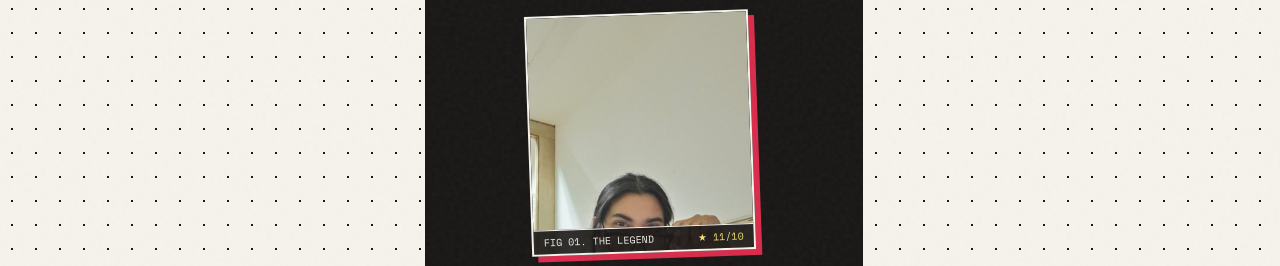
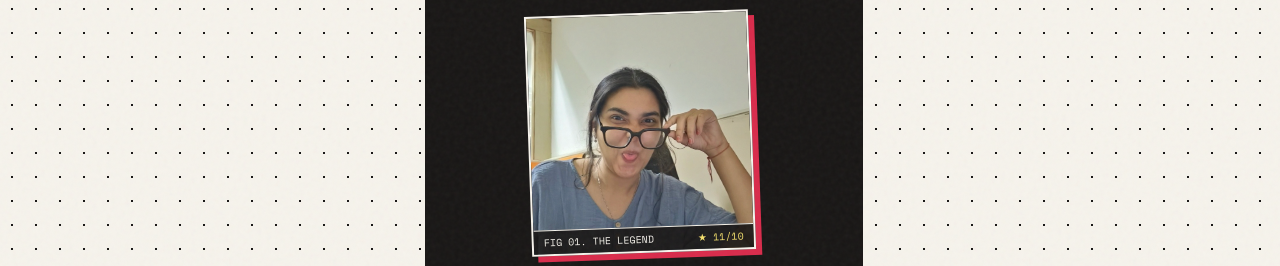
Before and after one commit to DEVS-7606/dhimahi-birthday, a plain HTML site: page index.html in a window 1280 px wide. Shown: the part 531-797 px from the top of the page. Drawn offline with nearby package versions, Linux system fonts and the light colour scheme.

Commit message:
Center cover photo on face
Co-Authored-By: Claude Sonnet 5.5 <noreply@anthropic.com>

```diff
--- a/index.html
+++ b/index.html
@@ -1807,7 +1807,7 @@
     }
 
     function refreshAllPhotoSlots() {
-      document.getElementById('coverPhotoSlot').innerHTML = renderSmartImage(3, 'w-full h-full object-cover object-top');
+      document.getElementById('coverPhotoSlot').innerHTML = renderSmartImage(3, 'w-full h-full object-cover object-[50%_42%]');
       document.getElementById('duoFinaleSlot').innerHTML = renderSmartImage(0, 'w-full h-full object-contain');
       document.getElementById('receiptThumbSlot').innerHTML = renderSmartImage(5, 'w-full h-full object-cover object-top');
       selectMood(0);
```
